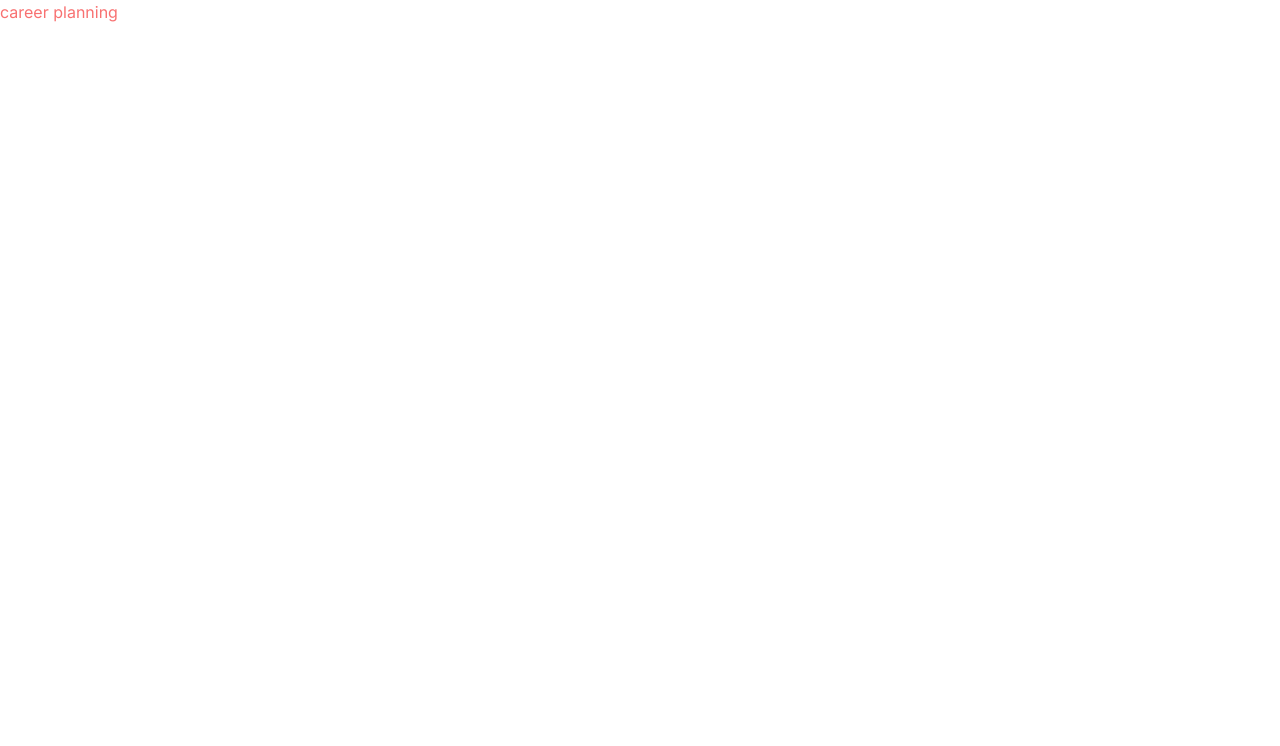
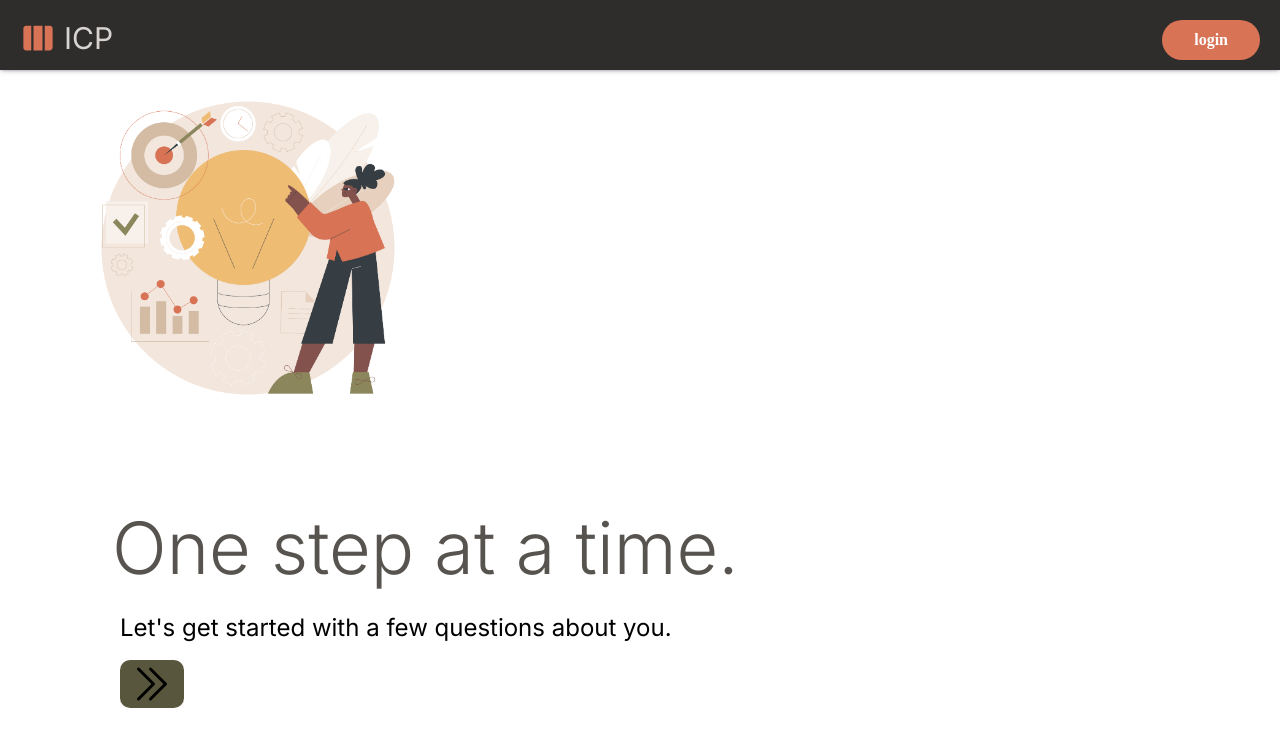
Before and after one commit to R-LaRoi/icp-v1, a Next.js app: page /Questions in a window 1280 px wide. Shown: the top 746 px of the page. Built offline with nearby package versions, Linux system fonts and the light colour scheme.

Commit message:
Questions Component
Added Nav, Button, Image

```diff
--- a/src/app/Questions/page.tsx
+++ b/src/app/Questions/page.tsx
@@ -1,12 +1,37 @@
 'useClient'
 import React from "react";
+import { Navigation } from "../icpHome/nav";
+import Image from 'next/image'
+import sandy from './sandy.jpg'
 
 export default function Questions () {
 
 
   return(
- <section>
-  <h1 className="text-red-400">career planning</h1>
+<section>
+ <Navigation />
+ <section className="p-12">
+ <div className="questions-img">
+  {/* {mainImg} */}
+  <Image src={sandy}
+        width={400}
+        height={400}
+        alt="illustration"
+        priority={true} />
+</div>
+
+<main>
+  <div className="form m-16 ">
+ <h1 className = "font-light text-7xl text-stone-600">One step at a time.</h1>
+ <p className='text-2xl mt-5 p-2'>Let's get started with a few questions about you.</p>
+ <button className="arrows mx-2 mt-2 px-2"><svg xmlns="http://www.w3.org/2000/svg" fill="none" viewBox="0 0 24 24" strokeWidth={1.5} stroke="currentColor" className="size-12">
+  <path strokeLinecap="round" strokeLinejoin="round" d="m5.25 4.5 7.5 7.5-7.5 7.5m6-15 7.5 7.5-7.5 7.5" />
+</svg>
+
+</button>
+ </div>
+</main>
+  </section>
   </section>
   )
 
--- a/src/app/globals.css
+++ b/src/app/globals.css
@@ -25,6 +25,11 @@ body {
   border-radius: 20px;
 }
 
+.arrows {
+  background-color: #58563d;
+  border-radius: 10px;
+}
+
 /* :root {
   --foreground-rgb: 0, 0, 0;
   --background-start-rgb: 214, 219, 220;
```
Also changed, not shown: src/app/Questions/sandy.jpg (added).
